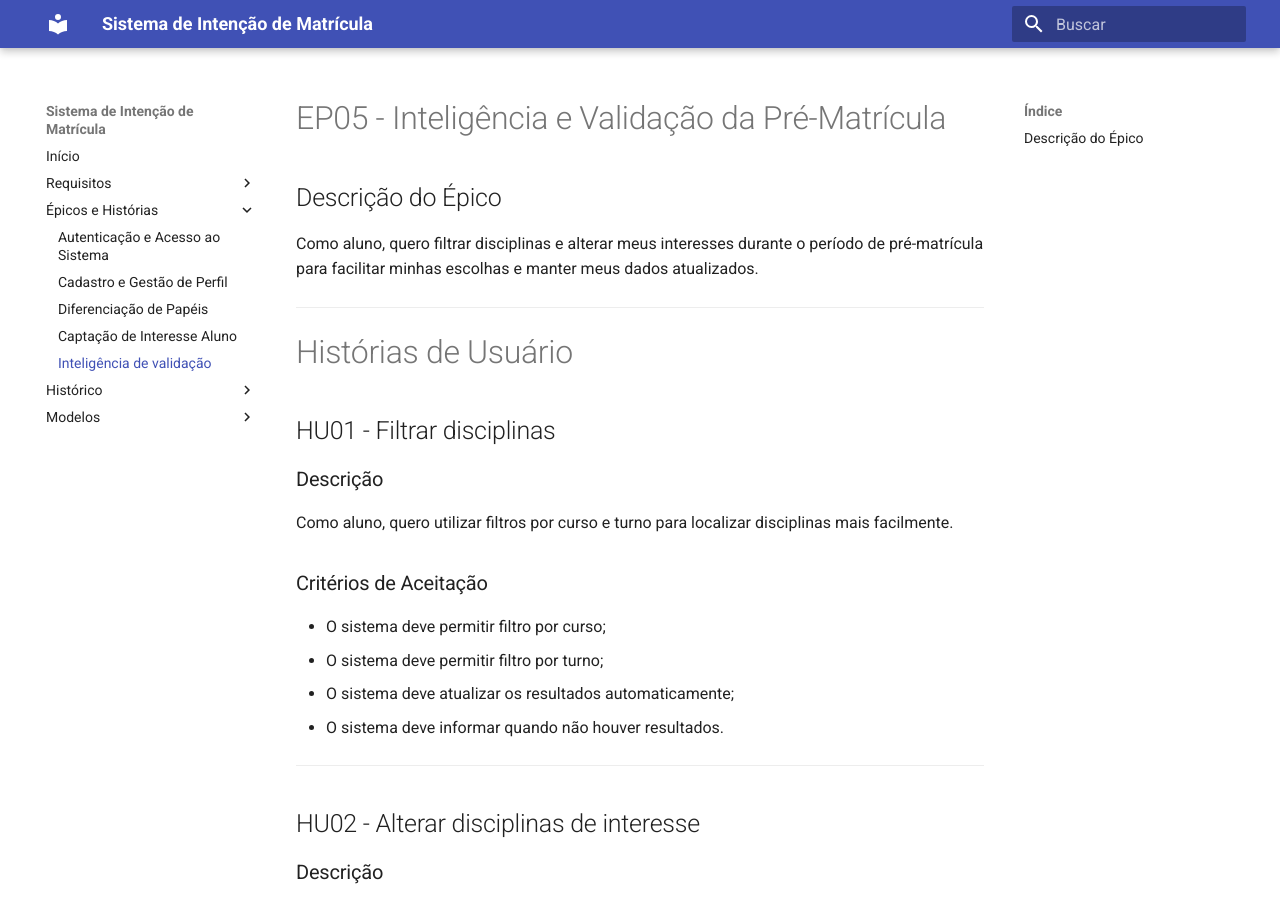
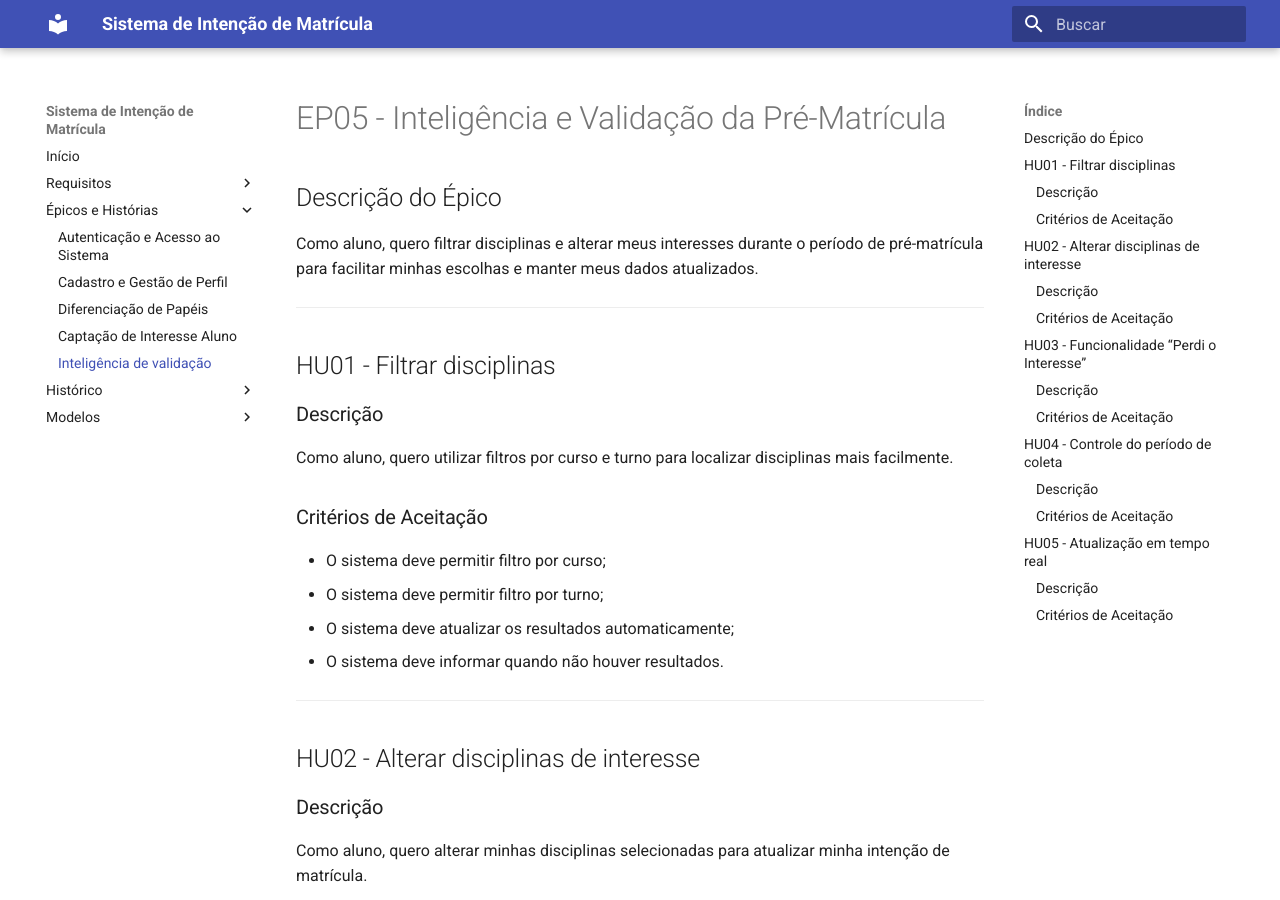
Before and after one commit to si-2026-1/Sistema_de_intencao_de_matricula, an MkDocs documentation site: the page built from docs/epicos_e_historias_de_usuarios/EP05_Inteligencia_e_validacao.md, in a window 1280 px wide and 900 px high. Built offline with MkDocs 1.6.1 and Material for MkDocs 9.7.7, drawn with Linux system fonts in a browser that asks for light colours.

Commit message:
Refactor user story documentation for clarity
Removed redundant header and adjusted acceptance criteria.

```diff
--- a/docs/epicos_e_historias_de_usuarios/EP05_Inteligencia_e_validacao.md
+++ b/docs/epicos_e_historias_de_usuarios/EP05_Inteligencia_e_validacao.md
@@ -4,8 +4,6 @@
 Como aluno, quero filtrar disciplinas e alterar meus interesses durante o período de pré-matrícula para facilitar minhas escolhas e manter meus dados atualizados.
 
 ---
-
-# Histórias de Usuário
 
 ## HU01 - Filtrar disciplinas
 
```
